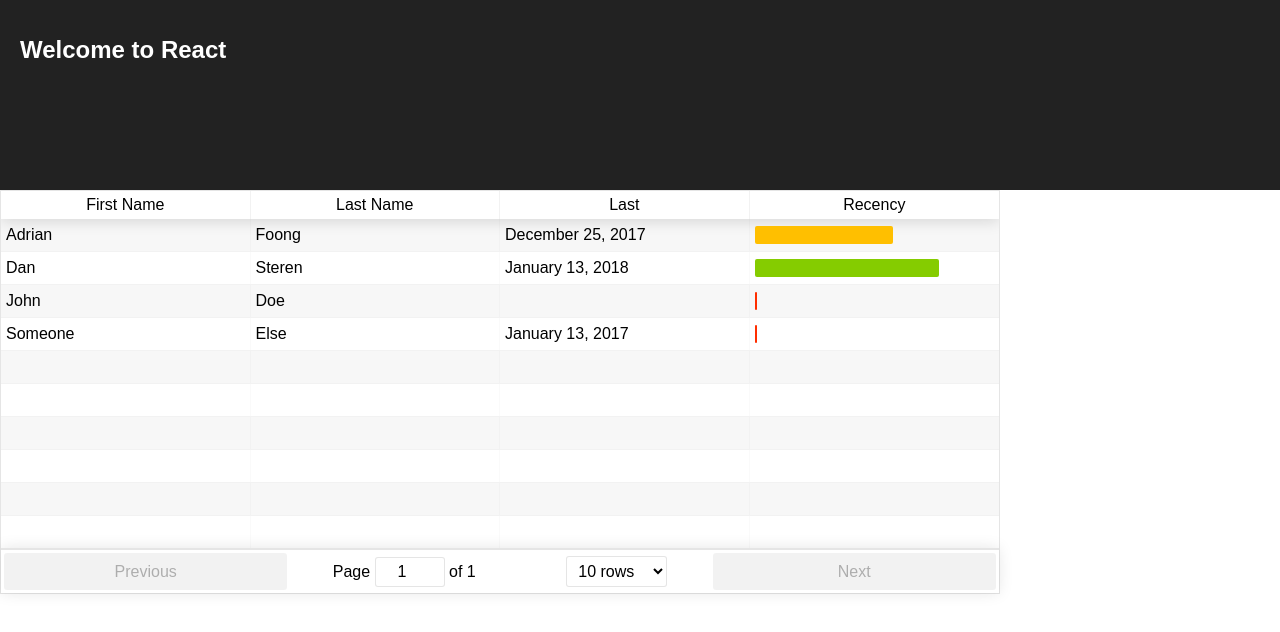
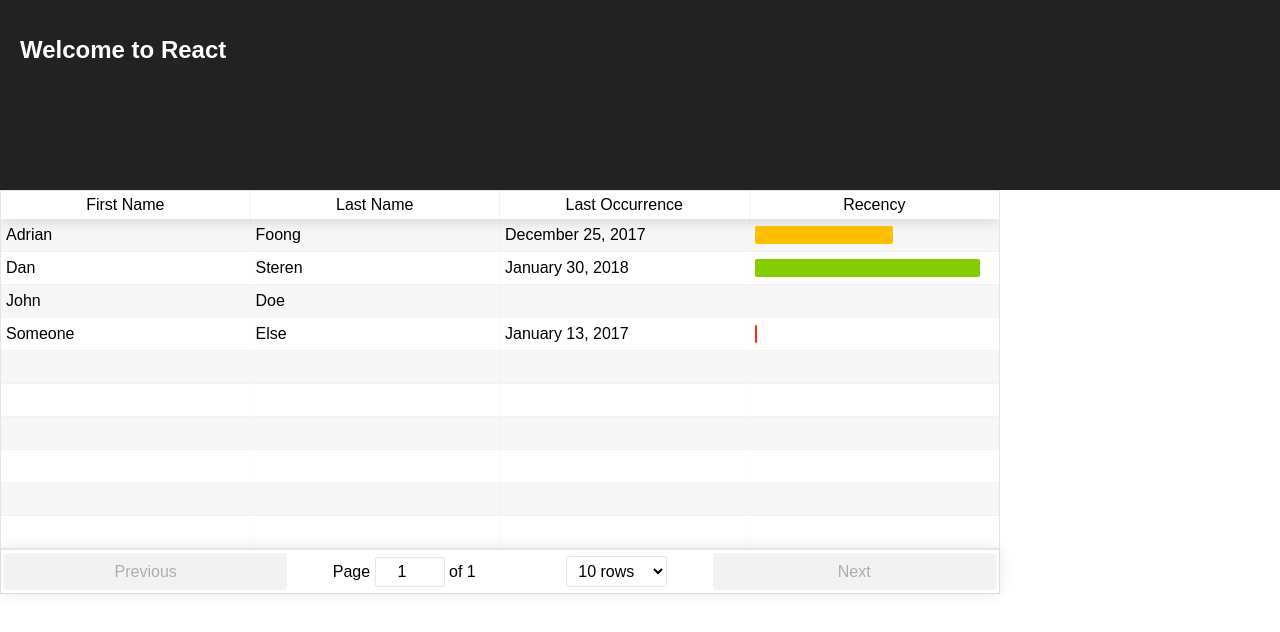
Before and after one commit to adrfoong/felix, a React (Create React App) app: page / in a window 1280 px wide. Shown: the top 632 px of the page. Built offline with nearby package versions, Linux system fonts and the light colour scheme.

Commit message:
add recency cell

```diff
--- a/src/App.js
+++ b/src/App.js
@@ -12,17 +12,28 @@ import avatar from './avatar.png';
 import occurrences from './occurrences';
 
 const RecencyCell = (row) => {
-  const timeDiff = row.value ? moment().diff(moment(row.value), 'days') : 100;
 
-  const width = Math.max(1, 100 - timeDiff);
+  const STALE_THRESHOLD = 60;
+  const MEDIUM_THRESHOLD = 30;
+  const FRESH_THRESHOLD = 0;
+
+  // If the last occurrence is null, we set timeDiff to null
+  const timeDiff = row.value === null ? null : moment().diff(moment(row.value), 'days');
+  console.log(moment(row.value))
+console.log(timeDiff)
+  // If timeDiff is null, we don't want the bar to show up
+  // Otherwise, the bar should at least be 1 pixel wide
+  const width = timeDiff ? Math.max(1, 100 - timeDiff) : 0;
   let age;
 
-  if (timeDiff > 60) {
+  if (timeDiff >= STALE_THRESHOLD) {
     age = 'stale';
-  } else if (timeDiff > 30) {
+  } else if (timeDiff >= MEDIUM_THRESHOLD) {
     age = 'medium';
-  } else {
+  } else if (timeDiff >= FRESH_THRESHOLD) {
     age = 'fresh';
+  } else { // timeDiff can be null
+    age = null;
   }
 
   return (
@@ -42,7 +53,7 @@ const OccurrenceTable = (props) => {
   const columns = [
    { Header: 'First Name', id: 'firstname', accessor: d => d.name.first },
    { Header: 'Last Name', id: 'lastname', accessor: d => d.name.last },
-   { Header: 'Last', id: 'lastOccurrence', accessor: d => (d.lastOccurrence ? moment(d.lastOccurrence).format('LL') : null) },
+   { Header: 'Last Occurrence', id: 'lastOccurrence', accessor: d => (d.lastOccurrence ? moment(d.lastOccurrence).format('LL') : null) },
    {
       Header: 'Recency',
       id: 'recency',
--- a/src/occurrences.js
+++ b/src/occurrences.js
@@ -1,7 +1,7 @@
 export default {
     record: [
         { name: { first: 'Adrian', last: 'Foong' }, lastOccurrence: new Date('2017-12-25') },
-        { name: { first: 'Dan', last: 'Steren' }, lastOccurrence: new Date('2018-1-13') },
+        { name: { first: 'Dan', last: 'Steren' }, lastOccurrence: new Date('2018-1-30') },
         { name: { first: 'John', last: 'Doe' }, lastOccurrence: null },
         { name: { first: 'Someone', last: 'Else' }, lastOccurrence: new Date('2017-1-13') },
     ],
```
